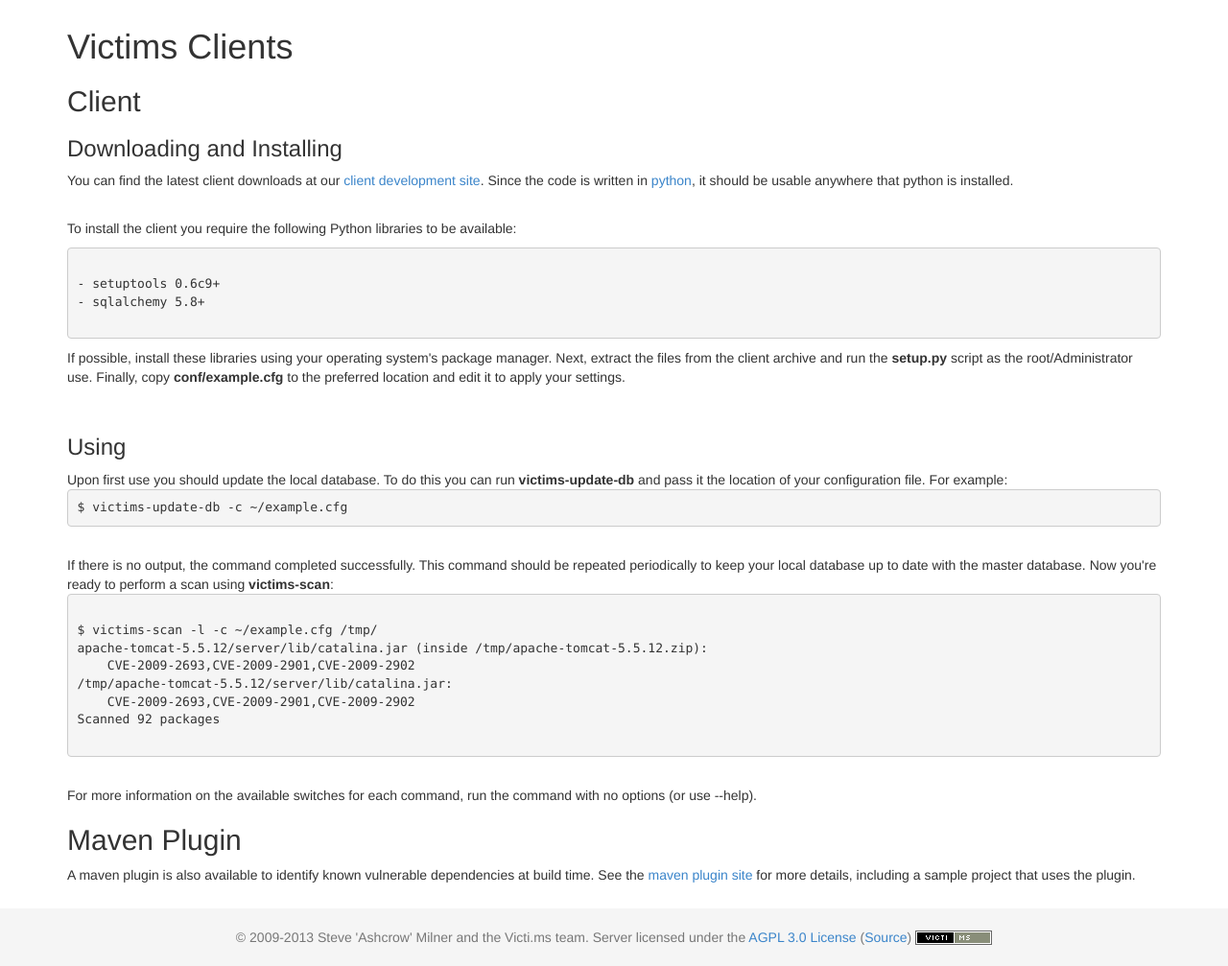
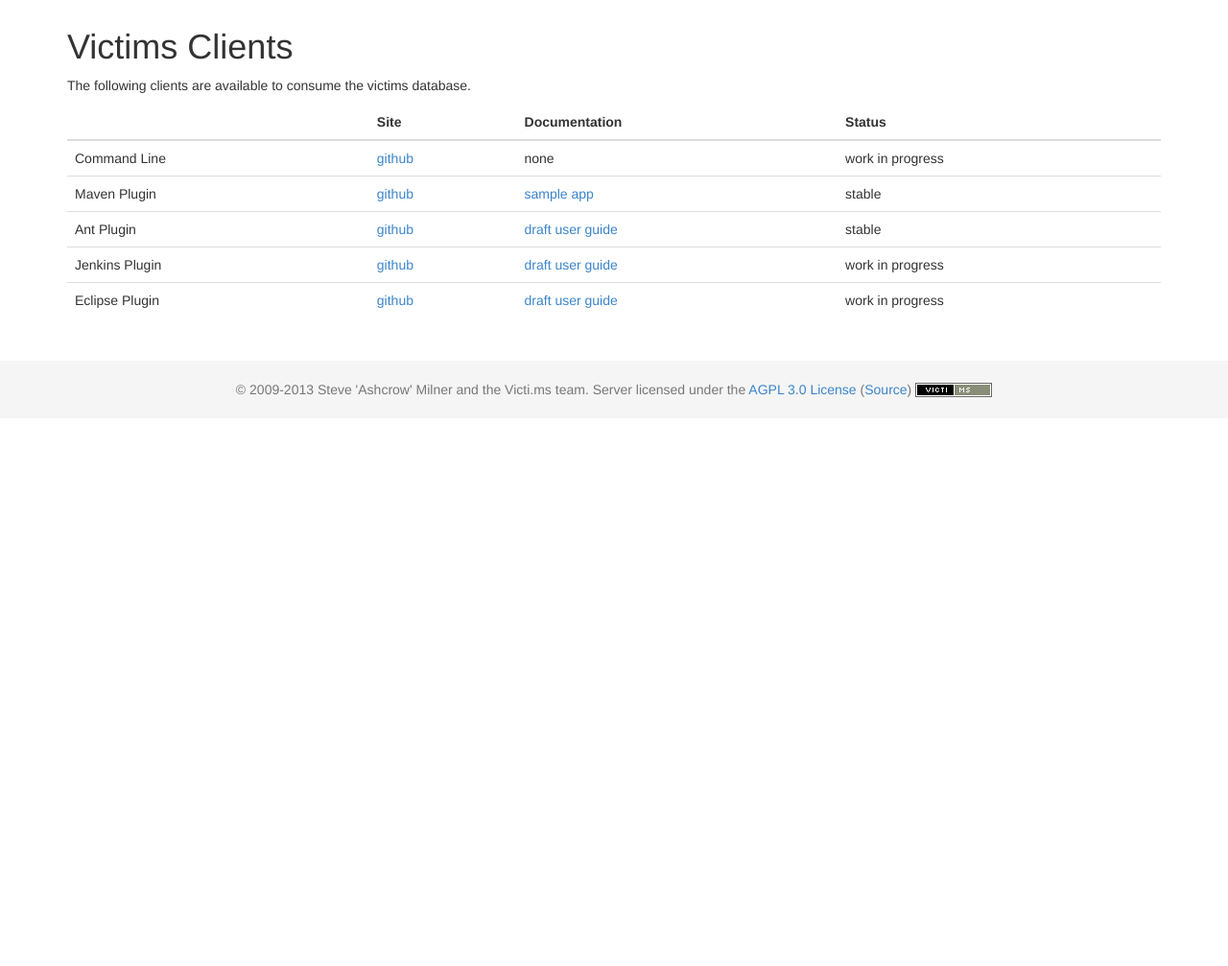
Before and after one commit to victims/victims-web, a Flask app: template src/victims_web/blueprints/ui/templates/client.html in a window 1280 px wide. Shown: the part 51-1058 px from the top of the page at 96% size. After the commit the page ends 465 px from the top, so only its background shows below. Run offline with Flask 2, Linux system fonts and the light colour scheme; the template is opened without the code that fills it, so the values that code supplies are empty; parts of the project's set-up code (start-up, migrations or seed data) failed here and were passed over; some libraries are stand-ins or nearby versions.

Commit message:
Re-wrote clients page and fixed typo

```diff
--- a/src/victims_web/blueprints/auth/templates/account.html
+++ b/src/victims_web/blueprints/auth/templates/account.html
@@ -5,7 +5,7 @@
     <div class="panel-heading">
         <strong class="panel-title">User</strong>
         <p class="navbar-right"><a class="btn btn-xs btn-danger" href="#editPassword" data-toggle="modal">
-            <i class="glyphicon glyphicon-edit"></i> edit passowrd</a>
+            <i class="glyphicon glyphicon-edit"></i> edit password</a>
         </p>
     </div>
     <div class="panel-body">
--- a/src/victims_web/blueprints/ui/templates/client.html
+++ b/src/victims_web/blueprints/ui/templates/client.html
@@ -4,44 +4,47 @@
 
 {% block content %}
 <h1>Victims Clients</h1>
-<h2>Client</h2>
-<h3>Downloading and Installing</h3>
 <p>
-You can find the latest client downloads at our <a href="https://github.com/victims/victims-client" target="_blank">client development site</a>. Since the code is written in <a href="http://www.python.org">python</a>, it should be usable anywhere that python is installed.
+The following clients are available to consume the victims database.
 </p>
-<br />
-<p>
-To install the client you require the following Python libraries to be available:
-<pre>
-
-- setuptools 0.6c9+
-- sqlalchemy 5.8+
-
-</pre>
-
-If possible, install these libraries using your operating system's package manager. Next, extract the files from the client archive and run the <b>setup.py</b> script as the root/Administrator use. Finally, copy <b>conf/example.cfg</b> to the preferred location and edit it to apply your settings.
-</p>
-<br />
-
-<h3>Using</h3>
-Upon first use you should update the local database. To do this you can run <b>victims-update-db</b> and pass it the location of your configuration file. For example:
-<pre>
-$ victims-update-db -c ~/example.cfg
-</pre>
-<br />
-If there is no output, the command completed successfully. This command should be repeated periodically to keep your local database up to date with the master database. Now you're ready to perform a scan using <b>victims-scan</b>:
-<pre>
-
-$ victims-scan -l -c ~/example.cfg /tmp/
-apache-tomcat-5.5.12/server/lib/catalina.jar (inside /tmp/apache-tomcat-5.5.12.zip):
-    CVE-2009-2693,CVE-2009-2901,CVE-2009-2902
-/tmp/apache-tomcat-5.5.12/server/lib/catalina.jar:
-    CVE-2009-2693,CVE-2009-2901,CVE-2009-2902
-Scanned 92 packages
-
-</pre>
-<br />
-For more information on the available switches for each command, run the command with no options (or use --help).
-<h2>Maven Plugin</h2>
-A maven plugin is also available to identify known vulnerable dependencies at build time. See the <a href="https://github.com/victims/victims-enforcer">maven plugin site</a> for more details, including a sample project that uses the plugin.
+<table class="table table-hover" id="clienttable">
+    <thead>
+        <tr>
+            <th>&nbsp;</th>
+            <th>Site</th>
+            <th>Documentation</th>
+            <th>Status</th>
+        </tr>
+    </thead>
+    <tr>
+        <td>Command Line</td>
+        <td><a href="https://github.com/victims/victims-client-java" target="_blank">github</a></td>
+        <td>none</td>
+        <td>work in progress</td>
+    </tr>
+    <tr>
+        <td>Maven Plugin</td>
+        <td><a href="https://github.com/victims/victims-enforcer" target="_blank">github</a></td>
+        <td><a href="https://github.com/victims/victims-enforcer/tree/master/sample" target="_blank">sample app</a></td>
+        <td>stable</td>
+    </tr>
+    <tr>
+        <td>Ant Plugin</td>
+        <td><a href="https://github.com/victims/victims-plugin-ant" target="_blank">github</a></td>
+        <td><a href="https://github.com/victims/victims-doc/blob/master/victims-plugin-ant/Ant_Task_User_Guide/Victi.ms--Ant_Task_User_Guide-en-US.pdf" target="_blank">draft user guide</a></td>
+        <td>stable</td>
+    </tr>
+    <tr>
+        <td>Jenkins Plugin</td>
+        <td><a href="https://github.com/victims/victims-plugin-jenkins" target="_blank">github</a></td>
+        <td><a href="https://github.com/victims/victims-doc/blob/master/victims-plugin-jenkins/Jenkins_Plugin_User_Guide/Victi.ms--Jenkins_Plugin_User_Guide-en-US.pdf" target="_blank">draft user guide</a></td>
+        <td>work in progress</td>
+    </tr>
+    <tr>
+        <td>Eclipse Plugin</td>
+        <td><a href="https://github.com/victims/victims-plugin-eclipse" target="_blank">github</a></td>
+        <td><a href="https://github.com/victims/victims-doc/blob/master/victims-plugin-eclipse/Eclipse_Plugin_User_Guide/Victi.ms--Eclipse_Plugin_User_Guide-en-US.pdf" target="_blank">draft user guide</a></td>
+        <td>work in progress</td>
+    </tr>
+</table>
 {% endblock %}
```
